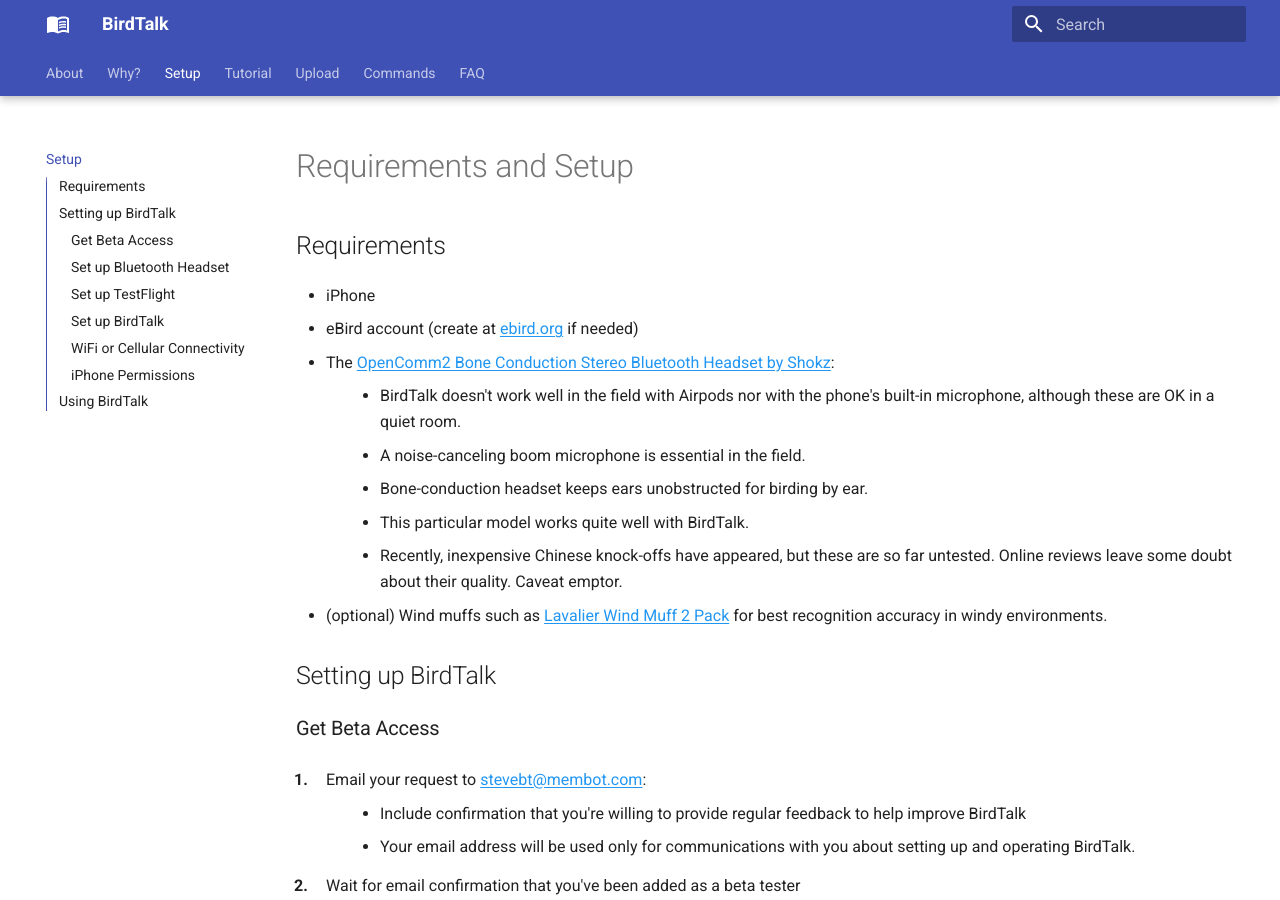
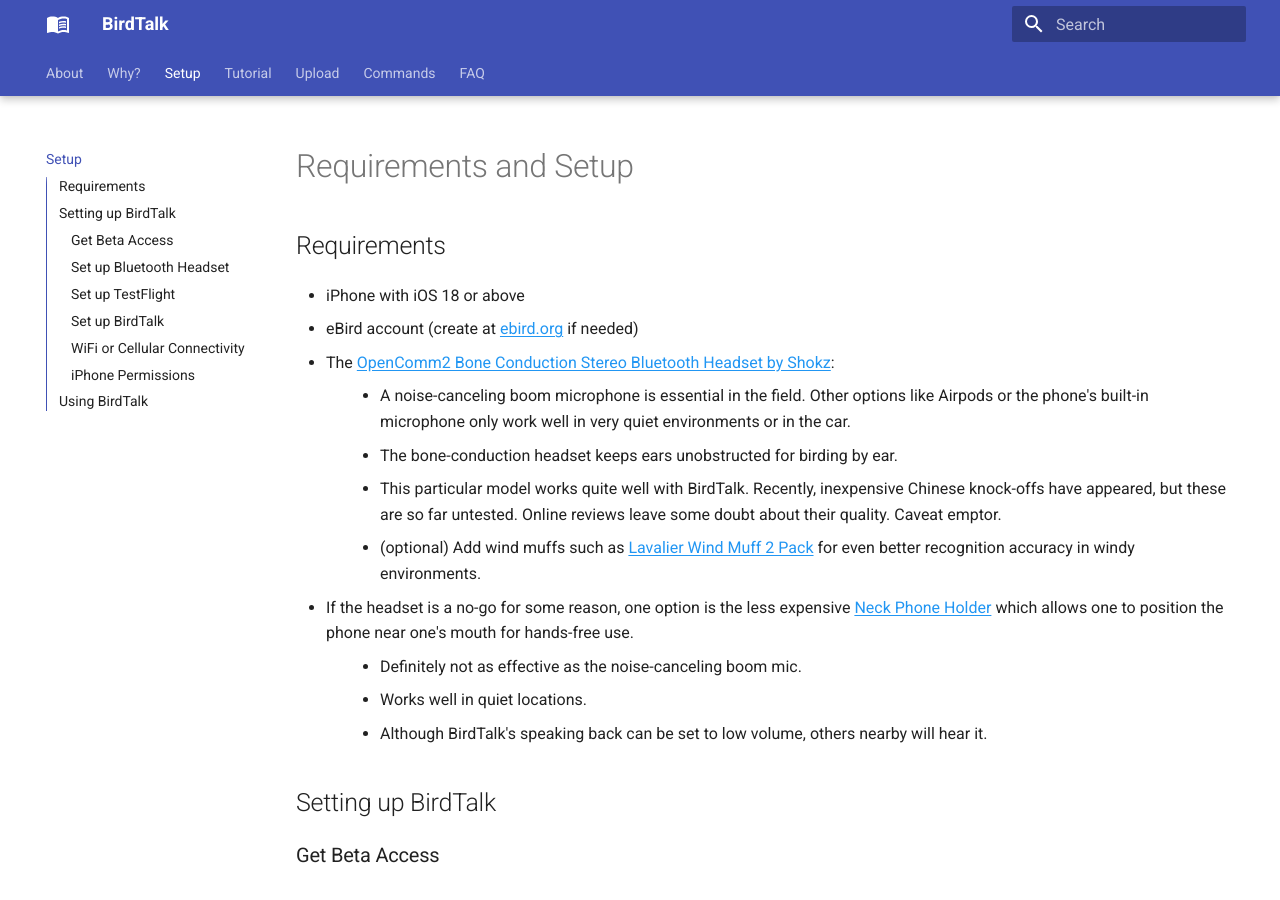
Before and after one commit to johncallender/birdtalk-docs, an MkDocs documentation site: the page built from docs/installation/requirements-and-setup.md, in a window 1280 px wide and 900 px high. Built offline with MkDocs 1.6.1 and Material for MkDocs 9.7.7, drawn with Linux system fonts in a browser that asks for light colours.

Commit message:
memo update; more push for using the headset; mention non-headset ok in car

```diff
--- a/docs/installation/requirements-and-setup.md
+++ b/docs/installation/requirements-and-setup.md
@@ -2,17 +2,19 @@
 
 ## Requirements
 
-- iPhone
+- iPhone with iOS 18 or above
 - eBird account (create at
 <a href="https://eBird.org" target="eBird">ebird.org</a>
 if needed)
 - The <a href="https://www.amazon.com/SHOKZ-OpenComm2-Conduction-Headphones-Bluetooth/dp/B0C88R9FHG" target="bonecondamazon">OpenComm2 Bone Conduction Stereo Bluetooth Headset by Shokz</a>:
-    * BirdTalk doesn't work well in the field with Airpods nor with the phone's built-in microphone, although these are OK in a quiet room.
-    * A noise-canceling boom microphone is essential in the field.
-    * Bone-conduction headset keeps ears unobstructed for birding by ear.
-    * This particular model works quite well with BirdTalk.
-    * Recently, inexpensive Chinese knock-offs have appeared, but these are so far untested.  Online reviews leave some doubt about their quality.  Caveat emptor.
-- (optional) Wind muffs such as <a href="https://www.amazon.com/dp/B08DJ38QZG" target="windmuffamazon">Lavalier Wind Muff 2 Pack</a> for best recognition accuracy in windy environments.
+    * A noise-canceling boom microphone is essential in the field.  Other options like Airpods or the phone's built-in microphone only work well in very quiet environments or in the car.
+    * The bone-conduction headset keeps ears unobstructed for birding by ear.
+    * This particular model works quite well with BirdTalk. Recently, inexpensive Chinese knock-offs have appeared, but these are so far untested.  Online reviews leave some doubt about their quality.  Caveat emptor.
+    * (optional) Add wind muffs such as <a href="https://www.amazon.com/dp/B08DJ38QZG" target="windmuffamazon">Lavalier Wind Muff 2 Pack</a> for even better recognition accuracy in windy environments.
+- If the headset is a no-go for some reason, one option is the less expensive <a href="https://www.amazon.com/dp/B0CX45Z2PV" target="neckholderamazon">Neck Phone Holder</a> which allows one to position the phone near one's mouth for hands-free use.
+    * Definitely not as effective as the noise-canceling boom mic.
+    * Works well in quiet locations.
+    * Although BirdTalk's speaking back can be set to low volume, others nearby will hear it.
 
 ## Setting up BirdTalk
 
```
Also changed, not shown: other parts of docs/installation/requirements-and-setup.md (+1 -1 lines), docs/commands/reference.md (+1 -0 lines), docs/faq.md (+1 -1 lines).
